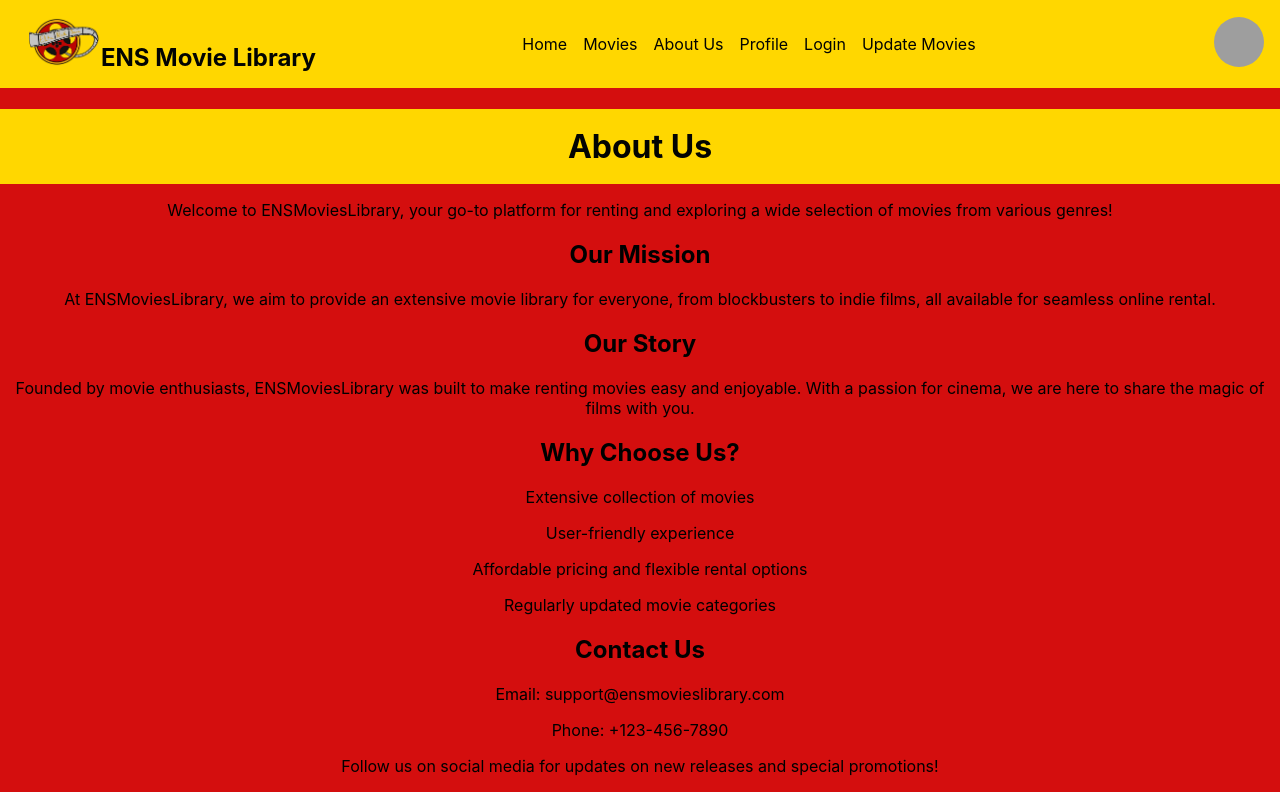
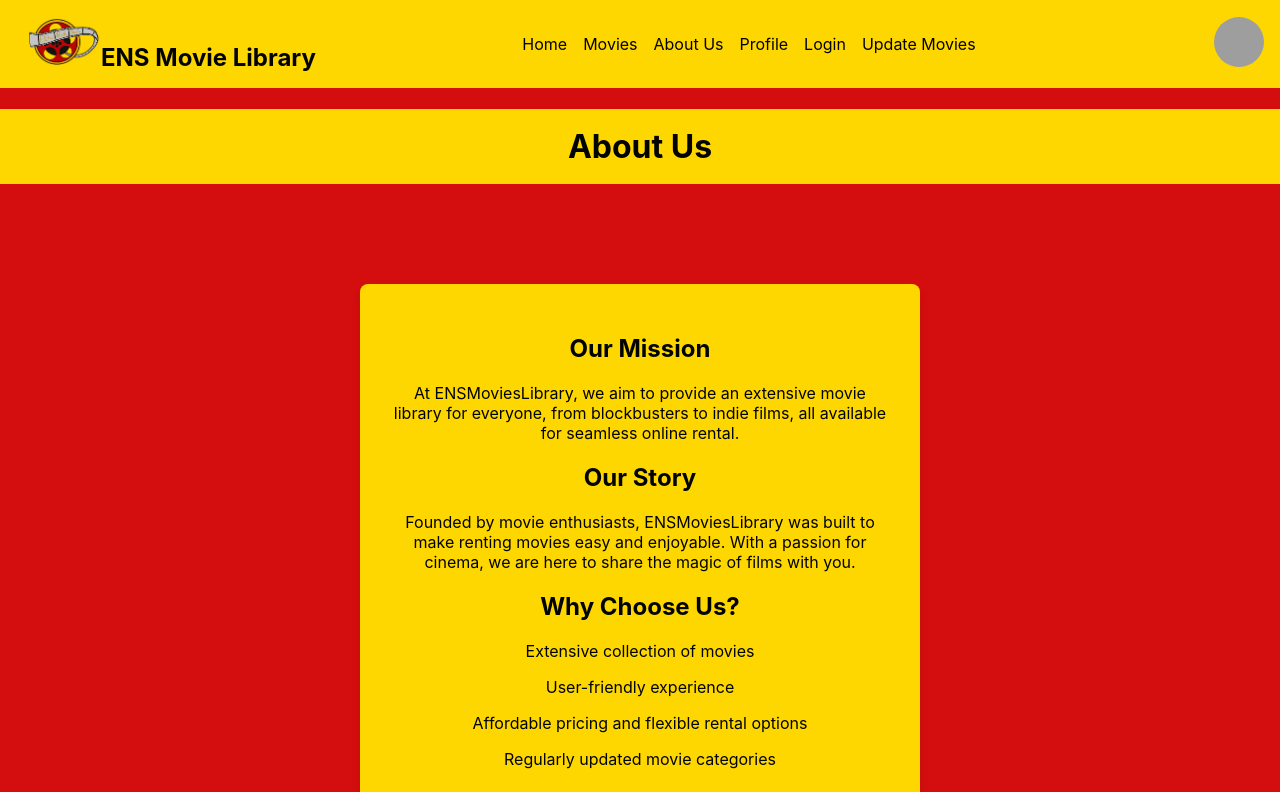
Before and after one commit to SaraSchafer/ANSMoviesLibrary, a React (Create React App) app in the folder ensmovielibrary/: page /about in a window 1280 px wide. Shown: the top 792 px of the page. Built offline with nearby package versions, Linux system fonts and the light colour scheme; grey boxes are pictures that could not be loaded.

Commit message:
Update about.js file
needed to add the css, I have it using login.css as the source

```diff
--- a/ensmovielibrary/src/pages/about.js
+++ b/ensmovielibrary/src/pages/about.js
@@ -1,11 +1,11 @@
 import React from "react";
+import '../styles/login.css'; // Import the same CSS for consistency
 
 const About = () => {
     return (
-        <div className="about-page">
-            <h1>About Us</h1>
-            <p>Welcome to ENSMoviesLibrary, your go-to platform for renting and exploring a wide selection of movies from various genres!</p>
-
+        <div className="App"> {/* Use App class for consistent body background */}
+            <h1 className="login-heading">About Us</h1> {/* Use login-heading for the main title */}
+            <div className="login-page"> {/* Use login-page to style the main container */}
                 <section className="about-content">
                     <h2>Our Mission</h2>
                     <p>At ENSMoviesLibrary, we aim to provide an extensive movie library for everyone, from blockbusters to indie films, all available for seamless online rental.</p>
@@ -29,6 +29,7 @@ const About = () => {
                     <p>Follow us on social media for updates on new releases and special promotions!</p>
                 </section>
             </div>
+        </div>
     );
 };
 
```
Lines whose indentation alone changed are shown as unchanged.
